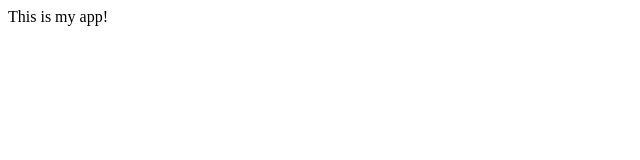
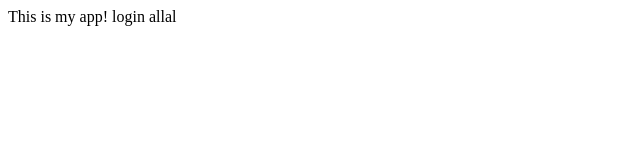
Before and after one commit to KJShreeman/first_git_app, a plain HTML site: page index.html in a window 1280 px wide. Shown: the full height of the page, 0-640 px from the left. Drawn offline with Linux system fonts and the light colour scheme.

Commit message:
another change

```diff
--- a/index.html
+++ b/index.html
@@ -8,5 +8,6 @@
 </head>
 <body>
     This is my app!
+    login allal
 </body>
 </html>
```
Also changed, not shown: login.html (added, +1 -0 lines).
